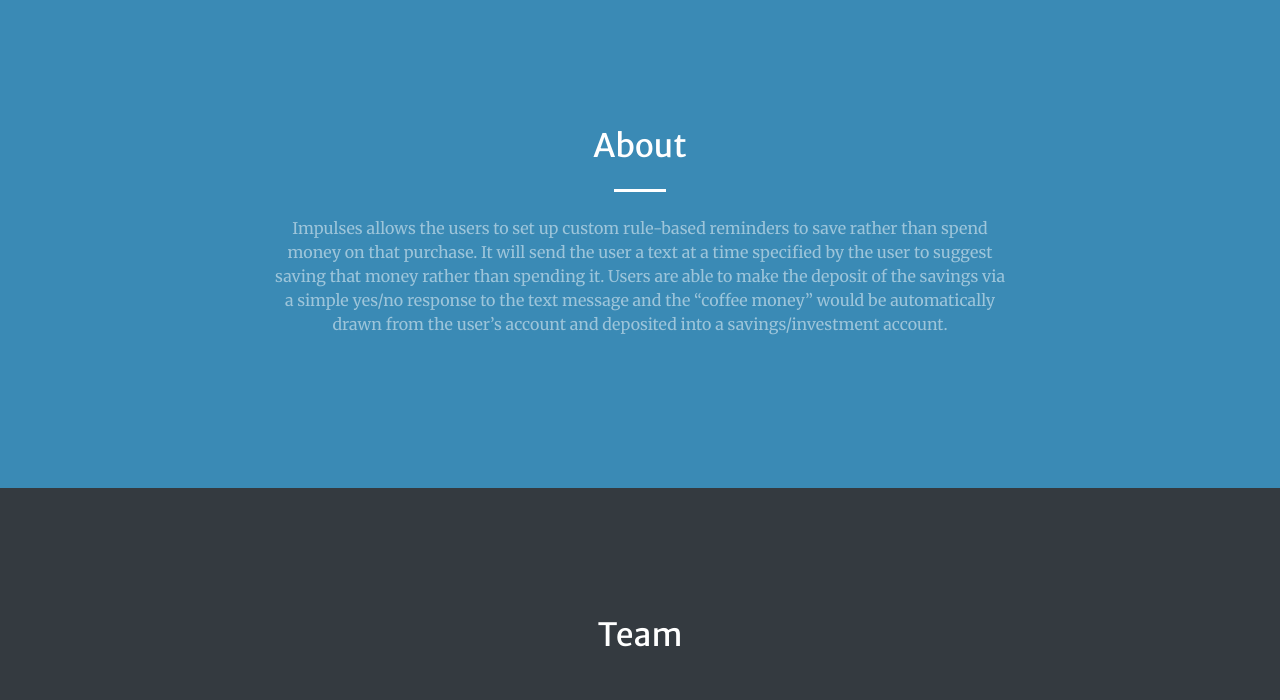
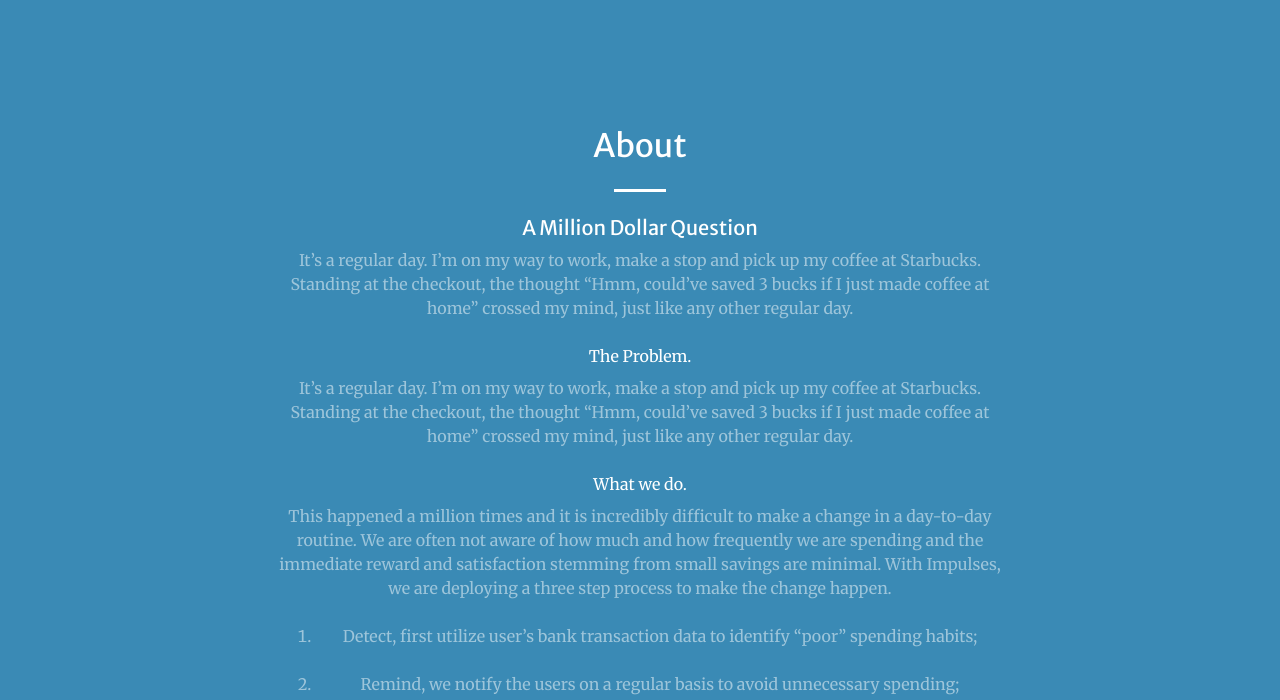
Before and after one commit to MSDS698/2020-product-analytics-group-project-impulses, a Flask app: page / in a window 1280 px wide. Shown: the part 801-1501 px from the top of the page. Run offline with Flask 2, Linux system fonts and the light colour scheme; some libraries are stand-ins or nearby versions.

Commit message:
update about page

```diff
--- a/app/templates/home.html
+++ b/app/templates/home.html
@@ -50,7 +50,7 @@
         <div class="container h-100">
             <div class="row h-100 align-items-center justify-content-center text-center">
                 <div class="col-lg-10 align-self-end">
-                    <h1 style="color: blue;" class="text-uppercase text-white font-weight-bold" id="impulses-logo">Impulses</h1>
+                    <h1 style="color: blue;" class="text-white font-weight-bold" id="impulses-logo">Impulses</h1>
                     <hr class="divider my-4" />
                 </div>
                 <div class="col-lg-8 align-self-baseline">
@@ -67,7 +67,35 @@
                 <div class="col-lg-8 text-center">
                     <h2 class="text-white mt-0">About</h2>
                     <hr class="divider light my-4" />
-                    <p class="text-white-50 mb-4">Impulses allows the users to set up custom rule-based reminders to save rather than spend money on that purchase. It will send the user a text at a time specified by the user to suggest saving that money rather than spending it. Users are able to make the deposit of the savings via a simple yes/no response to the text message and the “coffee money” would be automatically drawn from the user’s account and deposited into a savings/investment account.</p>
+                    <h5 class="text-white">A Million Dollar Question</h5>
+                    <p class="text-white-50 mb-4">It’s a regular day. I’m on my way to work,
+                        make a stop and pick up my coffee at Starbucks. Standing at the checkout,
+                        the thought “Hmm, could’ve saved 3 bucks if I just made coffee at home” crossed
+                        my mind, just like any other regular day.</p>
+
+                    <p class="text-white mb-2">The Problem.</p>
+
+                    <p class="text-white-50 mb-4">It’s a regular day. I’m on my way to work,
+                            make a stop and pick up my coffee at Starbucks. Standing at the checkout,
+                            the thought “Hmm, could’ve saved 3 bucks if I just made coffee at home” crossed
+                            my mind, just like any other regular day.</p>
+
+                    <p class="text-white mb-2">What we do.</p>
+                    <p class="text-white-50 mb-4">This happened a million times and it is incredibly
+                         difficult to make a change in a day-to-day routine. We are often not aware of
+                         how much and how frequently we are spending and the immediate reward and satisfaction
+                         stemming from small savings are minimal. With Impulses, we are deploying a three step
+                         process to make the change happen. </p>
+                    <ol>
+                        <li class="text-white-50 mb-4">Detect, first utilize user’s bank transaction data to identify “poor” spending habits; </li>
+                        <li class="text-white-50 mb-4">Remind, we notify the users on a regular basis to avoid unnecessary spending; </li>
+                        <li class="text-white-50 mb-4">Incentivize, users that save regularly will be rewarded with virtual coins and lottery!</li>
+                    </ol>
+                    <p class="text-white-50 mb-4">We would then have the opportunity to channel user’s
+                        savings to high yield savings or well-managed investment platforms to promote
+                        long-term financial well being for our users. </p>
+                    <p class="text-white mb-4"> Start saving your $1 Million now?
+                            Check out Impulses today! </p>
                 </div>
             </div>
         </div>
--- a/app/templates/message.html
+++ b/app/templates/message.html
@@ -1,7 +1,7 @@
 <!DOCTYPE html>
 <html lang="en">
 <head>
-    <meta http-equiv="refresh" content="3; url={{url_for('index')}}" />
+    <meta http-equiv="refresh" content="1; url={{url_for('index')}}" />
 	<meta charset="UTF-8">
 	<meta name="viewport" content="width=device-width, initial-scale=1">
 <!--===============================================================================================-->
```
